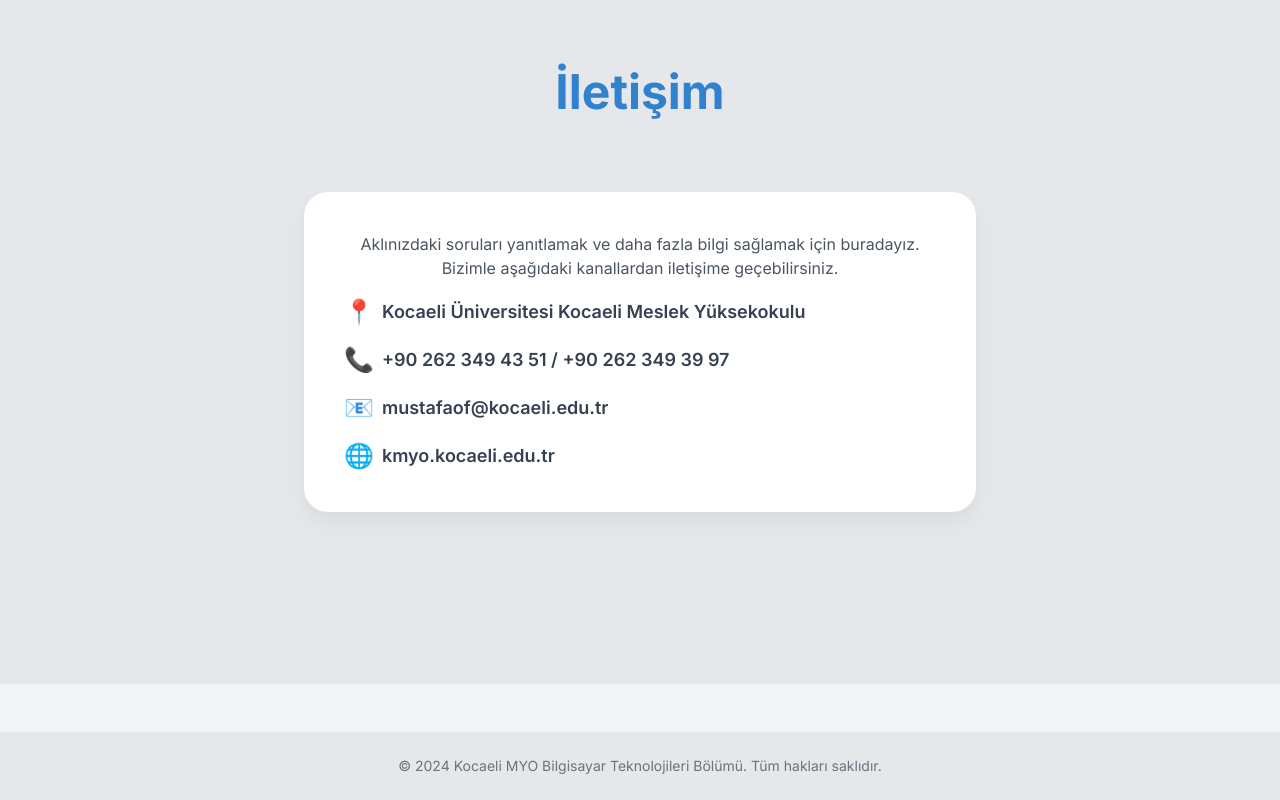
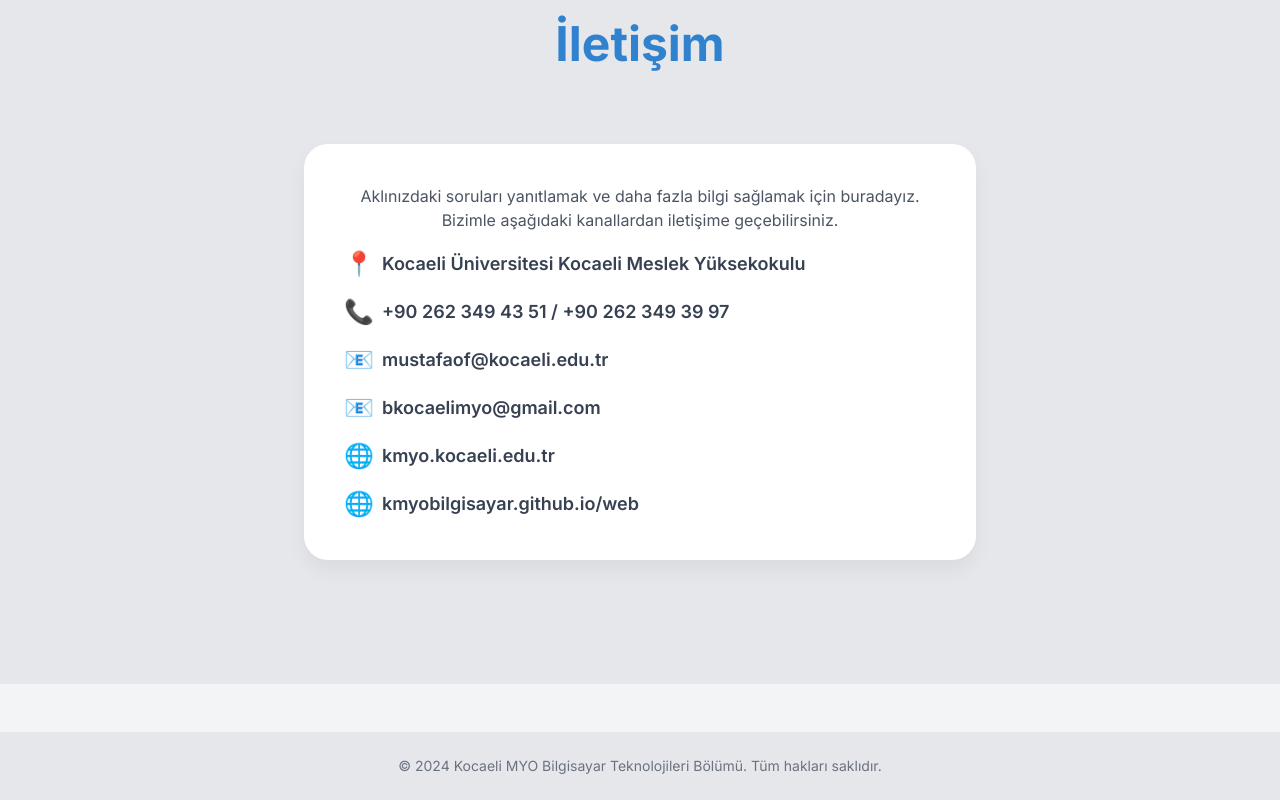
Before and after one commit to kmyobilgisayar/web, a plain HTML site: page index.html in a window 1280 px wide. Shown: the part 7244-8044 px from the top of the page. Drawn offline with nearby package versions, Linux system fonts and the light colour scheme.

Commit message:
Update index.html

```diff
--- a/index.html
+++ b/index.html
@@ -473,7 +473,9 @@
                     <p class="text-lg text-gray-700 font-semibold flex items-center"><span class="mr-2 text-2xl text-blue-600">📍</span>Kocaeli Üniversitesi Kocaeli Meslek Yüksekokulu</p>
                     <p class="text-lg text-gray-700 font-semibold flex items-center"><span class="mr-2 text-2xl text-blue-600">📞</span>+90 262 349 43 51 / +90 262 349 39 97</p>
                     <p class="text-lg text-gray-700 font-semibold flex items-center"><span class="mr-2 text-2xl text-blue-600">📧</span><a href="mailto:mustafaof@kocaeli.edu.tr" class="hover:underline">mustafaof@kocaeli.edu.tr</a></p>
+                    <p class="text-lg text-gray-700 font-semibold flex items-center"><span class="mr-2 text-2xl text-blue-600">📧</span><a href="mailto:bkocaelimyo@gmail.com" class="hover:underline">bkocaelimyo@gmail.com</a></p>
                     <p class="text-lg text-gray-700 font-semibold flex items-center"><span class="mr-2 text-2xl text-blue-600">🌐</span><a href="https://kmyo.kocaeli.edu.tr" target="_blank" class="hover:underline">kmyo.kocaeli.edu.tr</a></p>
+                    <p class="text-lg text-gray-700 font-semibold flex items-center"><span class="mr-2 text-2xl text-blue-600">🌐</span><a href="https://kmyobilgisayar.github.io/web" target="_blank" class="hover:underline">kmyobilgisayar.github.io/web</a></p>
                 </div>
             </div>
         </section>
```
